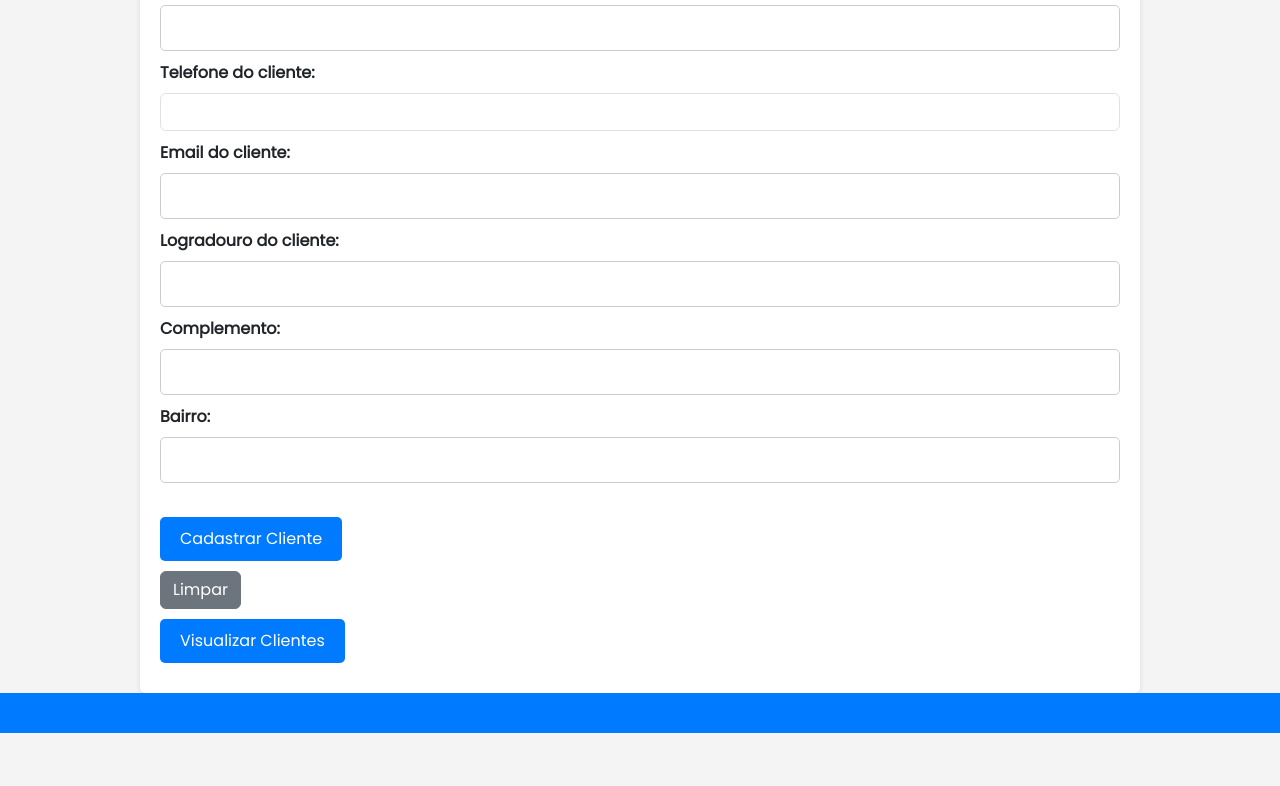
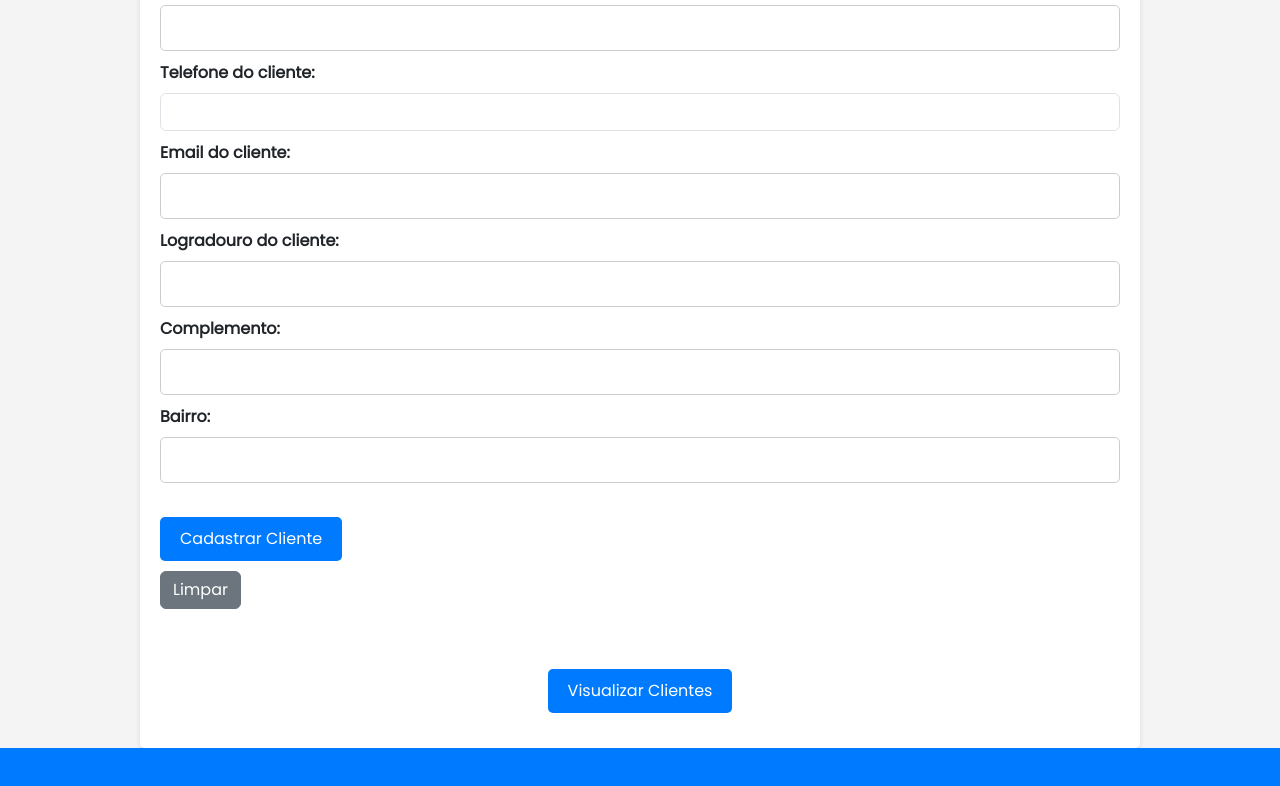
Before and after one commit to ICEI-PUC-Minas-PPLES-TI/plf-es-2024-1-ti4-0648100-recanto-do-guerreiro, a plain HTML site: page Codigo/client/html/crudCliente.html in a window 1280 px wide. Shown: the part 312-1098 px from the top of the page. Before the commit the page ends 1045 px from the top, so only its background shows below. Drawn offline with nearby package versions, Linux system fonts and the light colour scheme; no server answers; sample sign-in values are in the browser's storage.

Commit message:
#46 att crudCliente e crudReserva

```diff
--- a/Codigo/client/css/crudClientes.css
+++ b/Codigo/client/css/crudClientes.css
@@ -98,6 +98,13 @@ button:hover {
 
 .delete-button {
     background-color: #dc3545;
+}
+.btn-visualizar{
+    display: block;
+    margin: auto;
+    margin-top: 50px;
+    margin-bottom: 15px;
+    text-align: center;
 }
 
 nav {
--- a/Codigo/client/css/crudReservas.css
+++ b/Codigo/client/css/crudReservas.css
@@ -104,6 +104,13 @@ button:hover {
     background-color: #dc3545;
 }
 
+.btn-visualizar{
+    display: block;
+    margin: auto;
+    margin-top: 50px;
+    margin-bottom: 15px;
+    text-align: center;
+}
 nav {
     background-color: #007bff;
     color: #fff;
--- a/Codigo/client/html/crudCliente.html
+++ b/Codigo/client/html/crudCliente.html
@@ -62,7 +62,7 @@
             <input type="reset" class="btn btn-secondary" id="btn_clear" value="Limpar">
 
         </form>
-        <button id="btn_Visualizar" onclick="alternarLista()">Visualizar Clientes</button>
+        <button id="btn_Visualizar" class="btn-visualizar" onclick="alternarLista()">Visualizar Clientes</button>
         <div id="clienteContainer">
             <table id="tabelaClientes" style="display: none;">
                 <thead>
```
Also changed, not shown: Codigo/client/html/crudReserva.html (+1 -1 lines).
